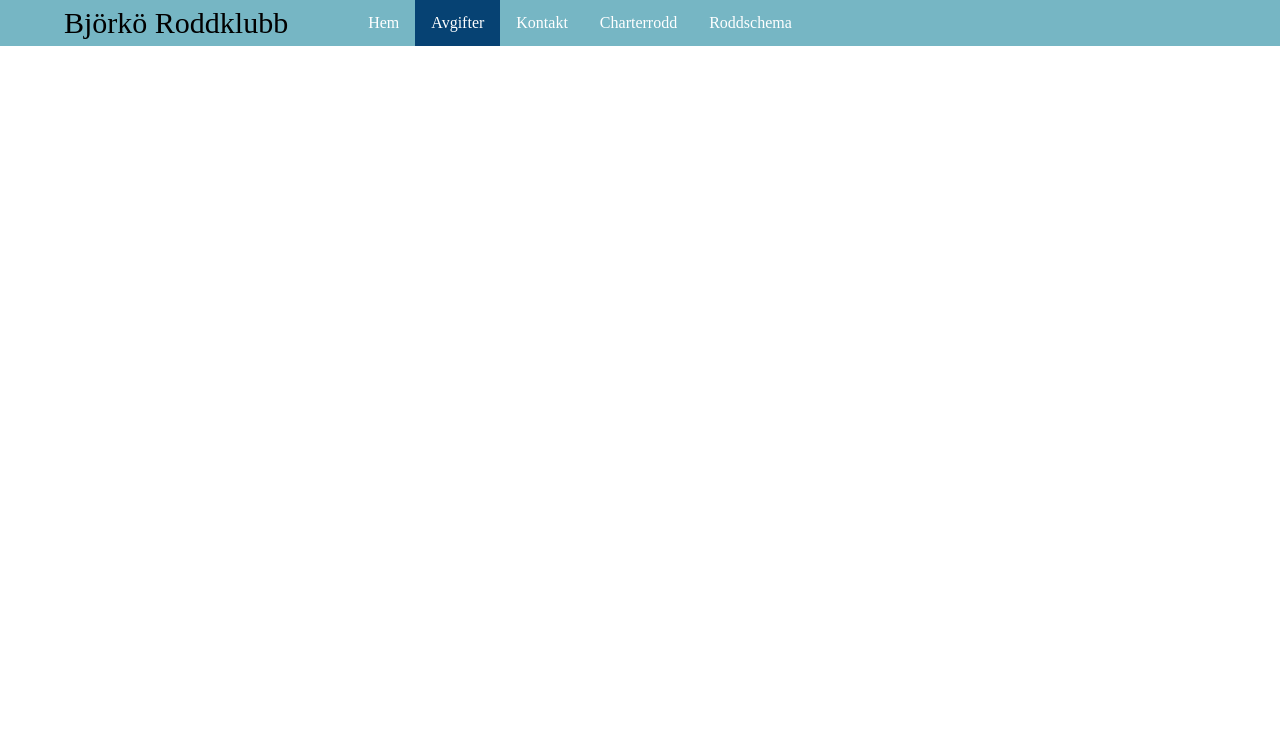
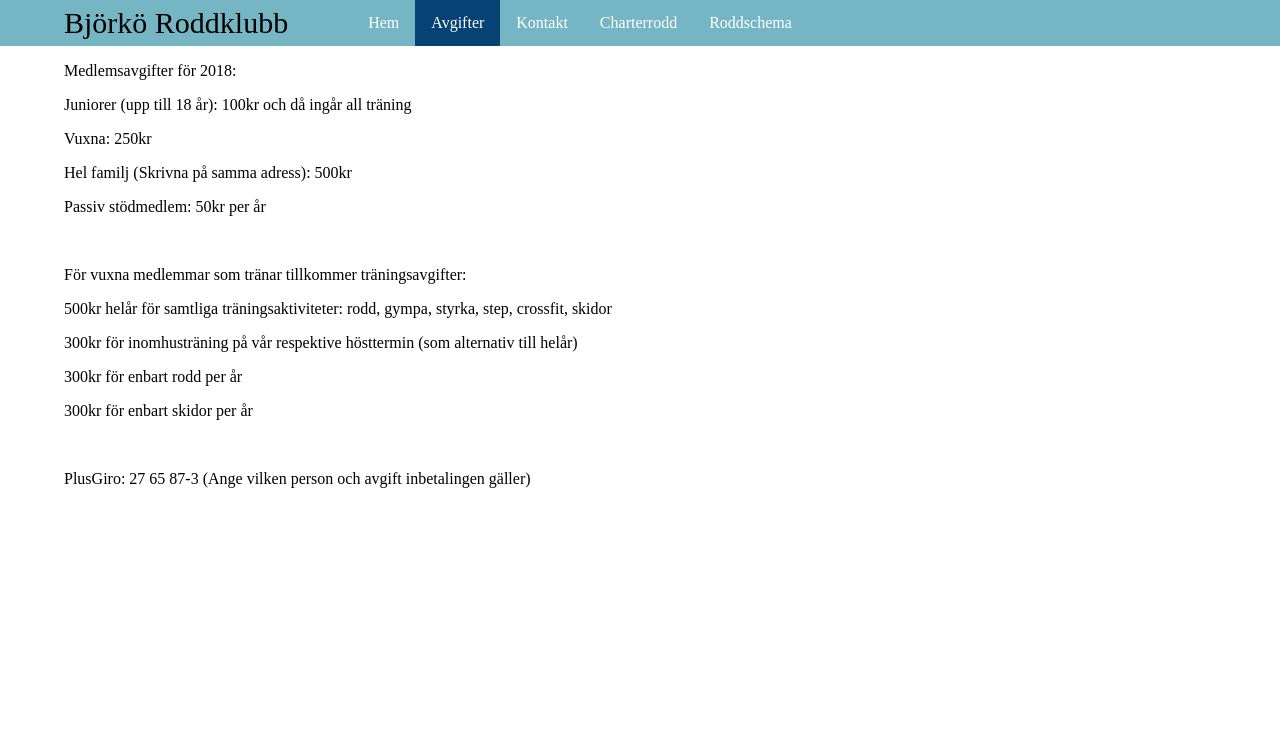
Before and after one commit to hulksbo/Bj-rk-Roddklubb, a plain HTML site: page avgifter.html in a window 1280 px wide. Shown: the top 740 px of the page. Drawn offline with Linux system fonts and the light colour scheme; a web font is replaced by a local one.

```diff
--- a/avgifter.html
+++ b/avgifter.html
@@ -19,6 +19,19 @@
 	</nav>
 
 	<div id="main">
+		<p>Medlemsavgifter för 2018:</p>
+		<p>Juniorer (upp till 18 år): 100kr och då ingår all träning</p>
+		<p>Vuxna: 250kr</p>
+		<p>Hel familj (Skrivna på samma adress): 500kr</p>
+		<p>Passiv stödmedlem: 50kr per år</p>
+		<br>
+		<p>För vuxna medlemmar som tränar tillkommer träningsavgifter:</p>
+		<p>500kr helår för samtliga träningsaktiviteter: rodd, gympa, styrka, step, crossfit, skidor</p>
+		<p>300kr för inomhusträning på vår respektive hösttermin (som alternativ till helår)</p>
+		<p>300kr för enbart rodd per år</p>
+		<p>300kr för enbart skidor per år</p>
+		<br>
+		<p>PlusGiro: 27 65 87-3 (Ange vilken person och avgift inbetalingen gäller)</p>
 	</div>
 
 	<div class="footer">
```
Also changed, not shown: bilder/26904049_1701469166581895_8308673312069786367_n.jpg (added).
